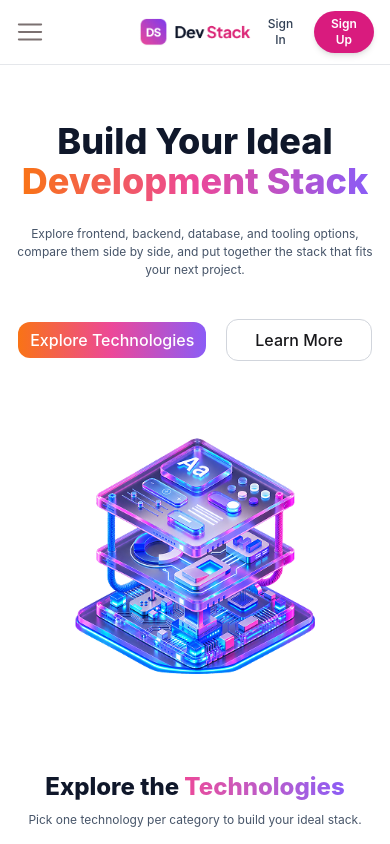
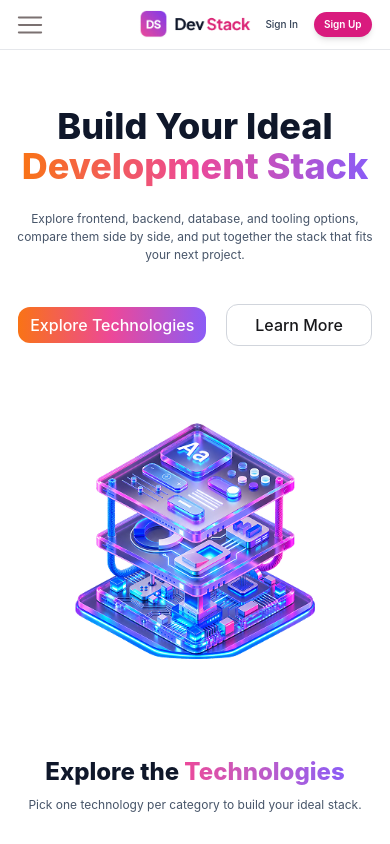
Before and after one commit to alamin990-E/Dev-Stack-Builder-Assignment-5, a React (Vite) app: page / in a window 390 px wide. Shown: the top 844 px of the page. Built offline with nearby package versions, Linux system fonts and the light colour scheme.

Commit message:
Fixed import casing errors

```diff
--- a/src/components/navbar/mobilenav.tsx
+++ b/src/components/navbar/mobilenav.tsx
@@ -25,10 +25,10 @@ export default function MobileNav() {
 
       {/* Mobile button */}
       <div className="flex items-center w-35 justify-center gap-1">
-        <button className="rounded-full bg-white py-1.5 px-3 text-xs hover:text-[#DB2777] font-medium text-[#334155] cursor-pointer border-0">
+        <button className="rounded-full bg-white py-1.5 px-3 text-[10px] md:text-xs hover:text-[#DB2777] font-medium text-[#334155] cursor-pointer border-0">
           Sign In
         </button>
-        <button className="rounded-full bg-[#D91B7E] py-1.25 px-2.5 text-xs hover:opacity-90 font-semibold shadow-md  text-white cursor-pointer">
+        <button className="rounded-full bg-[#D91B7E] py-1.25 px-2.5 text-[10px] md:text-xs hover:opacity-90 font-semibold shadow-md  text-white cursor-pointer">
           Sign Up
         </button>
       </div>
```
